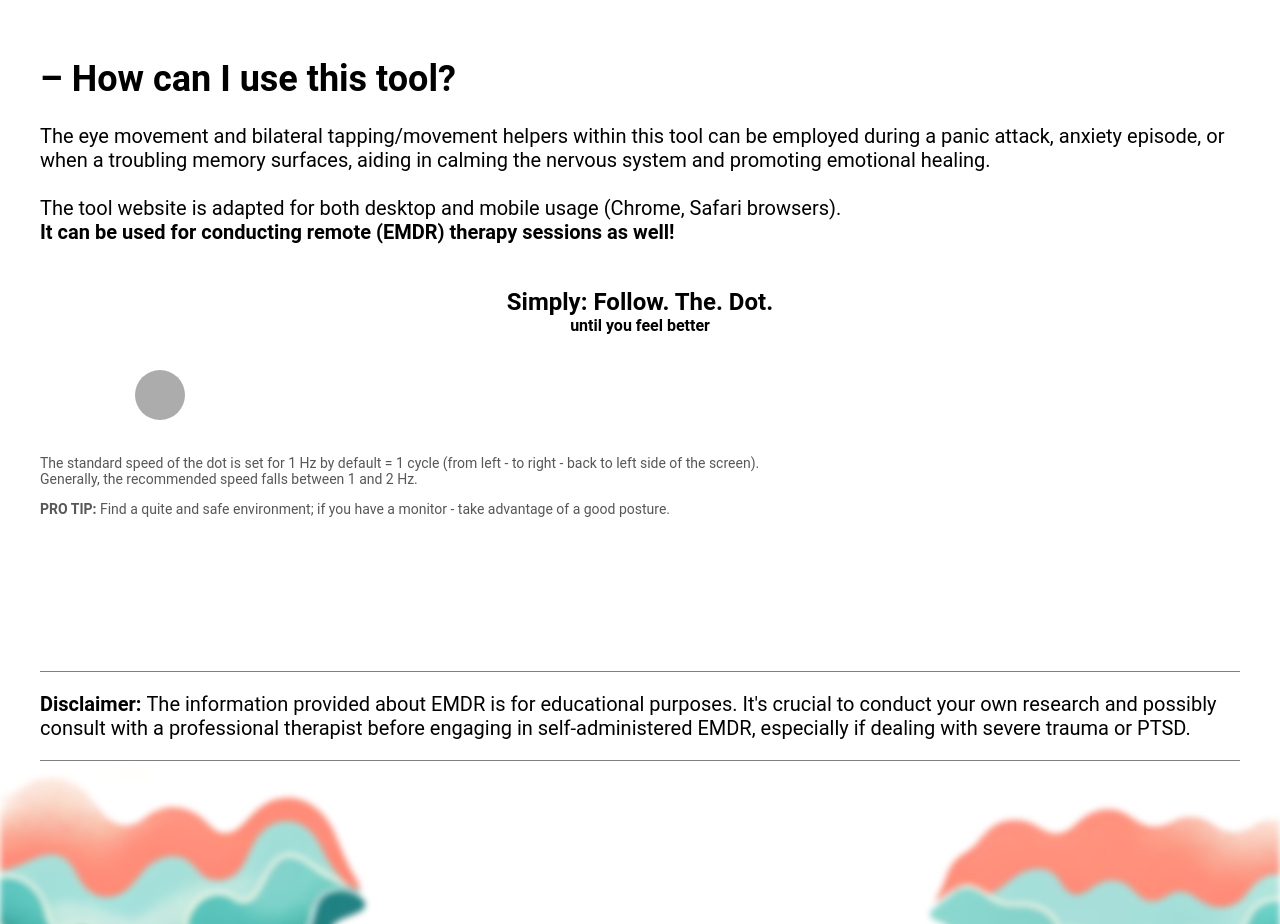
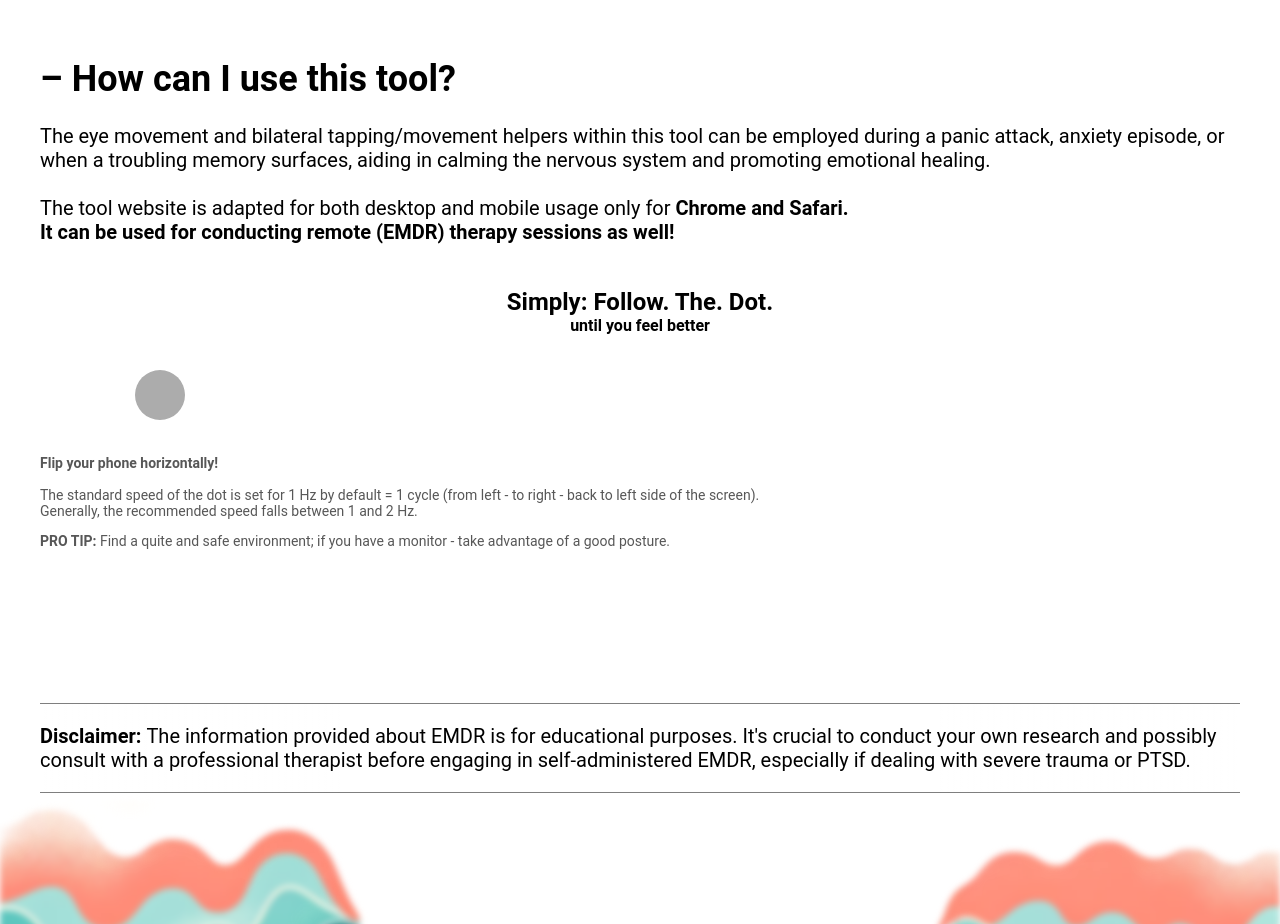
Before and after one commit to notsousual/emdr-web, a React (Create React App) app: page /about in a window 1280 px wide. Shown: the part 1380-2304 px from the top of the page. Built offline with nearby package versions, Linux system fonts and the light colour scheme; a web font is replaced by a local one.

Commit message:
how-to change

```diff
--- a/src/index.scss
+++ b/src/index.scss
@@ -7,7 +7,6 @@
   font-style: normal;
 }
 $font-family:
-  // "Raleway",
   "Montserrat",
   "Roboto",
   -apple-system,
--- a/src/pages/About.js
+++ b/src/pages/About.js
@@ -140,7 +140,7 @@ function About() {
             and promoting emotional healing.
             <br />
             <br /> The tool website is adapted for both desktop and mobile usage
-            (Chrome, Safari browsers).
+            only for <b>Chrome and Safari.</b>
             <br />
             <b>
               It can be used for conducting remote (EMDR) therapy sessions as
@@ -157,6 +157,9 @@ function About() {
           </div>
 
           <p className="how-to__speed">
+            <b> Flip your phone horizontally!</b>
+            <br />
+            <br />
             The standard speed of the dot is set for 1 Hz by default = 1 cycle
             (from left - to right - back to left side of the screen). <br />{" "}
             Generally, the recommended speed falls between 1 and 2 Hz.
```
